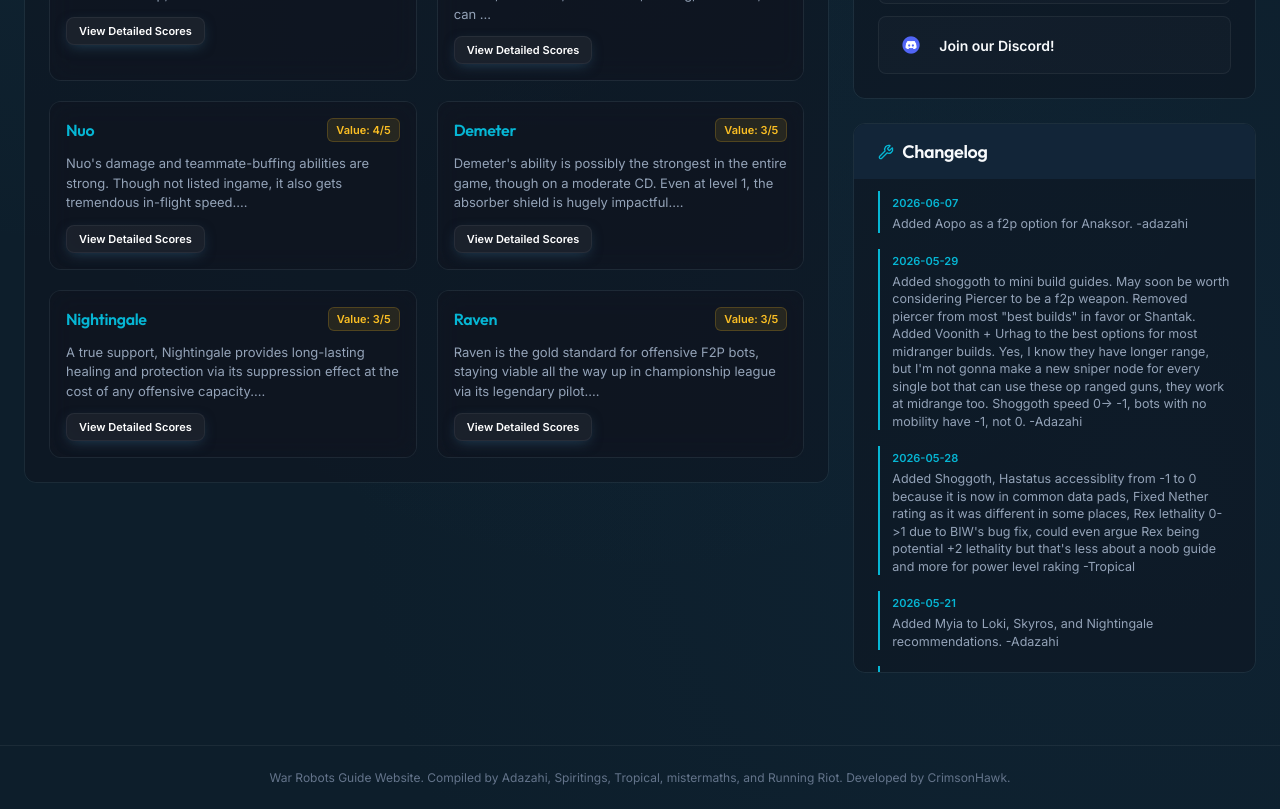
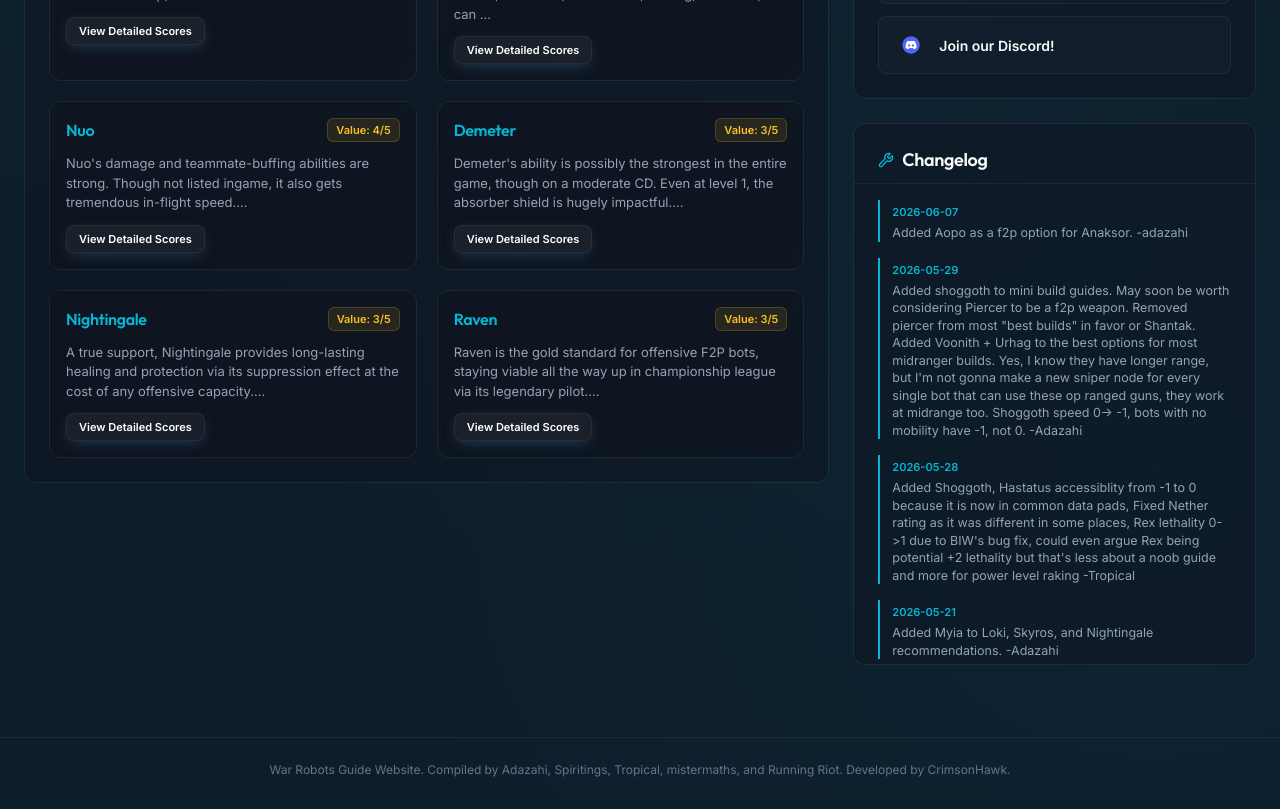
Before and after one commit to War-Robots-Guide/website, a React (Vite) app: page / in a window 1280 px wide. Shown: the part 880-1689 px from the top of the page. Built offline with nearby package versions, Linux system fonts and the light colour scheme.

Commit message:
fix: resolve background scrolling bug on changelog panel by separating glass background from scroll container

```diff
--- a/src/components/dashboard/DashboardTab.jsx
+++ b/src/components/dashboard/DashboardTab.jsx
@@ -173,28 +173,26 @@ export function DashboardTab({ onTabChange }) {
             </div>
           </div>
 
-          <div className="glass-panel" style={{ maxHeight: '550px', overflowY: 'auto' }}>
+          <div className="glass-panel" style={{ display: 'flex', flexDirection: 'column', padding: 0 }}>
             <h3 style={{
               fontSize: '18px',
-              marginBottom: '12px',
+              padding: '24px 24px 12px 24px',
+              margin: 0,
               display: 'flex',
               alignItems: 'center',
               gap: '8px',
-              position: 'sticky',
-              top: '-24px',
-              marginTop: '-24px',
-              marginLeft: '-24px',
-              marginRight: '-24px',
-              paddingTop: '16px',
-              paddingBottom: '16px',
-              paddingLeft: '24px',
-              paddingRight: '24px',
-              background: '#122538',
-              zIndex: 10
+              borderBottom: '1px solid var(--border-light)'
             }}>
               <Wrench size={16} className="cyan-glow-text" /> Changelog
             </h3>
-            <div style={{ display: 'flex', flexDirection: 'column', gap: '16px' }}>
+            <div style={{
+              maxHeight: '480px',
+              overflowY: 'auto',
+              padding: '16px 24px 24px 24px',
+              display: 'flex',
+              flexDirection: 'column',
+              gap: '16px'
+            }}>
               {recentChangelog.map((log, index) => (
                 <div key={index} style={{ borderLeft: '2px solid var(--cyan)', paddingLeft: '12px' }}>
                   <span style={{ fontSize: '11px', color: 'var(--cyan)', fontWeight: 600 }}>{log.date}</span>
```
